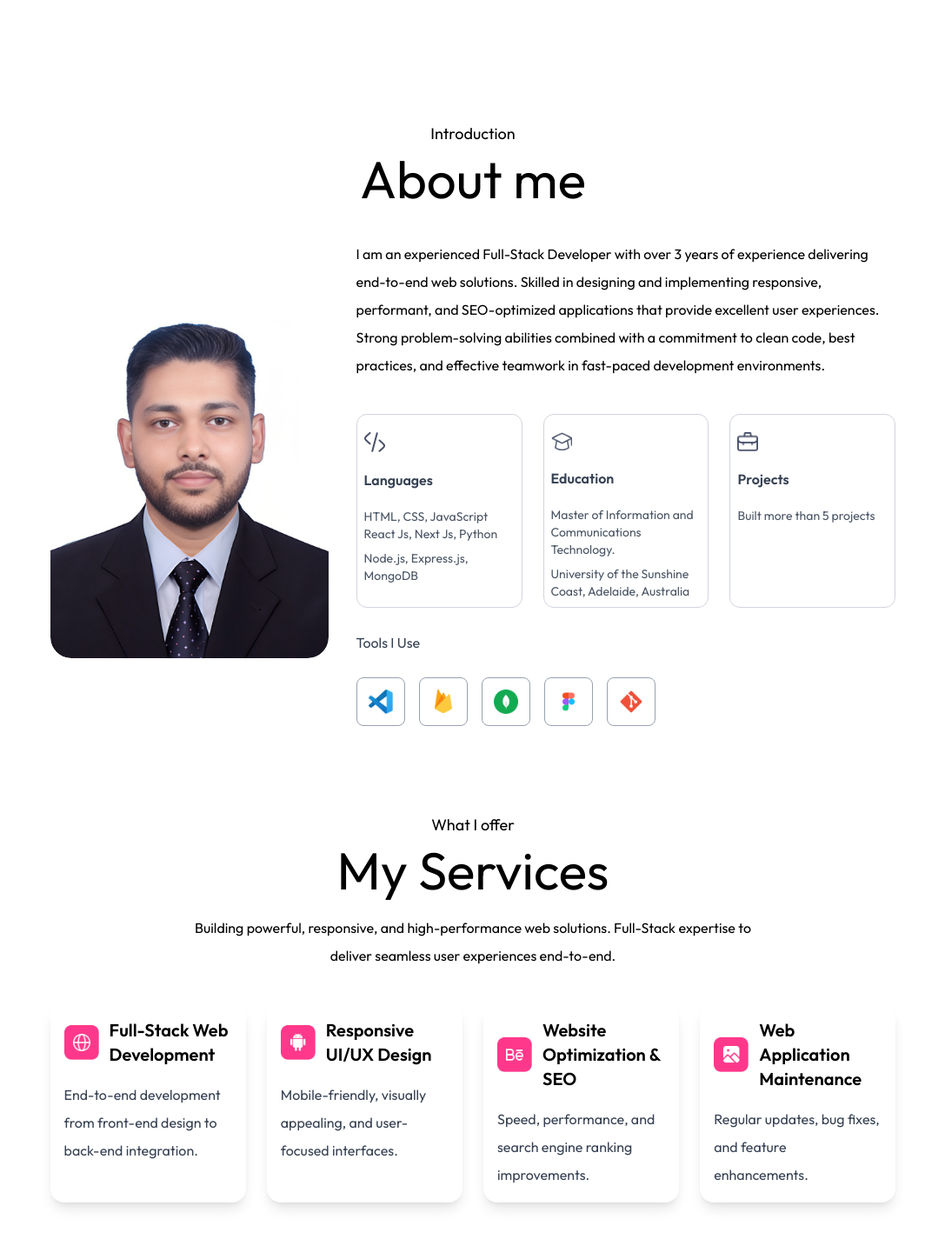
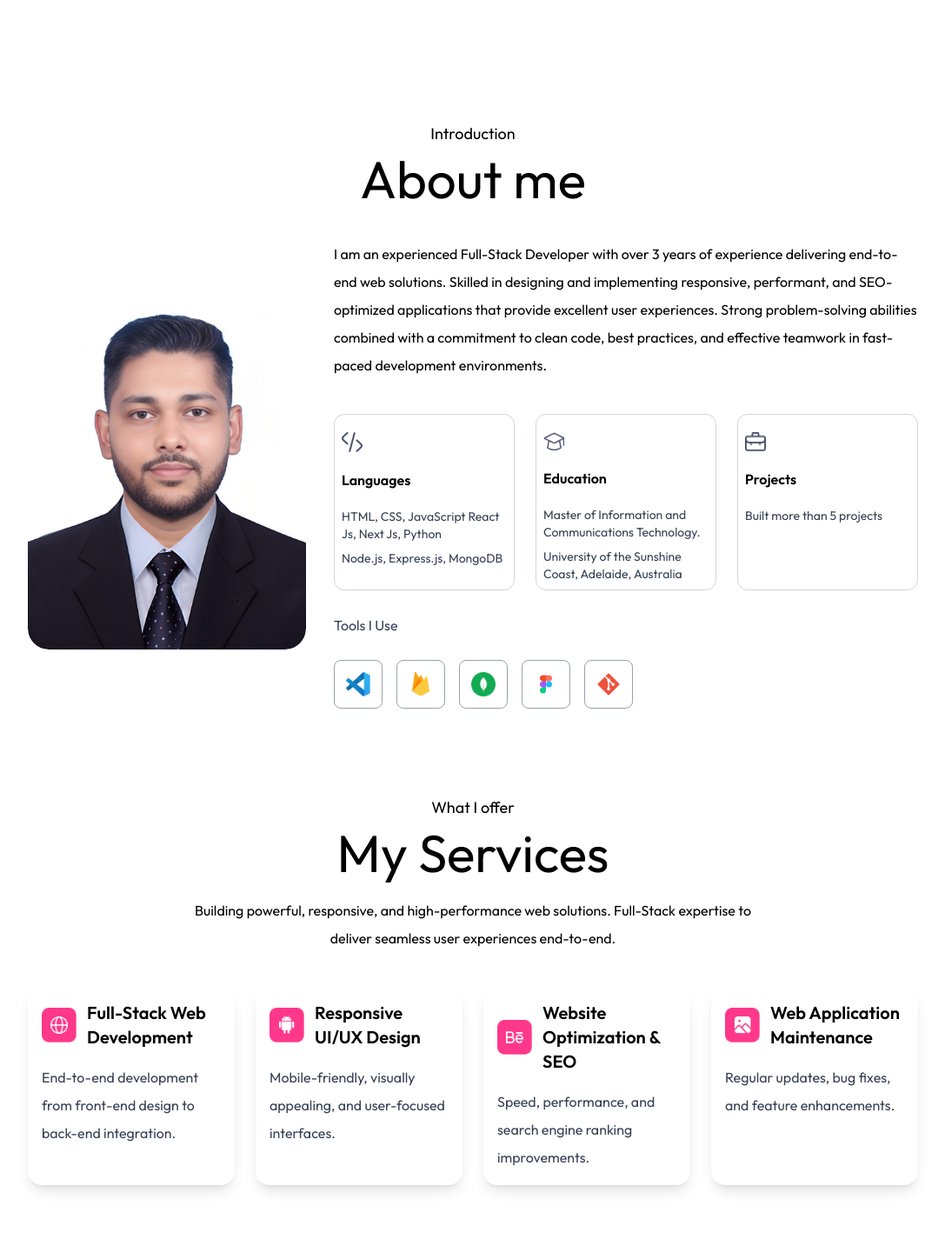
Before and after one commit to AsrafuzzamanKhan/portfolio-2025, a Next.js app: page / in a window 1280 px wide. Shown: the part 680-2128 px from the top of the page at 87% size, without its empty margins (96-1183 px from the left). Built offline with nearby package versions, Linux system fonts and the light colour scheme; a web font is replaced by a local one.

Commit message:
update resume

```diff
--- a/app/components/About.jsx
+++ b/app/components/About.jsx
@@ -4,7 +4,7 @@ import React from 'react'
 
 const About = () => {
     return (
-        <div id='about' className='w-full px-[12%] py-5 scroll-mt-20 bg-white '>
+        <div id='about' className='w-full px-[10%] py-5 scroll-mt-20 bg-white '>
             <h4 className='text-center mb-2 text-lg font-Ovo'>
                 Introduction
             </h4>
@@ -18,15 +18,15 @@ const About = () => {
                     <Image src={assets.profile_img} alt='profile' className='rounded-3xl w-full' />
                 </div>
                 <div className='flex-1'>
-                    <p className='mb-10 max-w-2xl '>I am an experienced Full-Stack Developer with over 3 years of experience delivering end-to-end web solutions. Skilled in designing and implementing responsive, performant, and SEO-optimized applications that provide excellent user experiences. Strong problem-solving abilities combined with a commitment to clean code, best practices, and effective teamwork in fast-paced development environments.</p>
+                    <p className='mb-10  '>I am an experienced Full-Stack Developer with over 3 years of experience delivering end-to-end web solutions. Skilled in designing and implementing responsive, performant, and SEO-optimized applications that provide excellent user experiences. Strong problem-solving abilities combined with a commitment to clean code, best practices, and effective teamwork in fast-paced development environments.</p>
                     <ul className='grid grid-cols-1 sm:grid-cols-3 gap-6 md:gap-3 lg:gap-6'>
                         {infoList.map(({ icon, iconDark, title, description, description2 }, index) => (<li
                             key={index}
                             className='border-[0.5px] border-gray-300 p-6 md:p-2 rounded-xl cursor-pointer hover:bg-[#fcf4ff] hover:-translate-y-1 duration-500 hover:shadow-black overflow-hidden'>
                             <Image src={icon} alt={title} className='w-7 md:w-5 lg:w-6 mt-3' />
-                            <h3 className='my-4 md:my-2 lg:my-4 font-semibold text-gray-700'>{title}</h3>
-                            <p className='text-gray-600 text-sm mb-2'>{description}</p>
-                            <p className='text-gray-600 text-sm '>{description2}</p>
+                            <h3 className='my-4 md:my-2 lg:my-4 font-semibold text-black'>{title}</h3>
+                            <p className='text-gray-700 text-sm mb-2'>{description}</p>
+                            <p className='text-gray-700 text-sm '>{description2}</p>
                         </li>))}
                     </ul>
                     <h4 className='my-6 text-gray-700'>
--- a/app/components/Contact.jsx
+++ b/app/components/Contact.jsx
@@ -30,7 +30,7 @@ const Contact = () => {
     return (
         <div
             id="contact"
-            className="w-full px-[12%] py-10 scroll-mt-20 "
+            className="w-full px-[10%] py-10 scroll-mt-20 "
         >
 
             <h4 className='text-center mb-2 text-lg font-Ovo'>
--- a/app/components/Experience.jsx
+++ b/app/components/Experience.jsx
@@ -4,7 +4,7 @@ import React from 'react'
 
 const Experience = () => {
     return (
-        <div id='experience' className='w-full px-[12%] py-10 scroll-mt-20 bg-white '>
+        <div id='experience' className='w-full px-[10%] py-10 scroll-mt-20 bg-white '>
 
             <h4 className="text-center mb-2 text-lg font-Ovo">
                 Where I've Worked
--- a/app/components/Navbar.jsx
+++ b/app/components/Navbar.jsx
@@ -31,7 +31,7 @@ const Navbar = () => {
                     <Image src={assets.logo} className='w-28 cursor-pointer mr-14' alt='logo' />
                 </a>
                 <ul className={`hidden lg:flex items-center gap-6 lg:gap-8  px-12 py-3   ${isScrolled ? 'bg-transparent' : ' rounded-full shadow-sm bg-opacity-50'}`}>
-                    <li className=''><a href="#home" className='font-Ovo hover:text-green-800'>Home</a></li>
+                    <li className=''><a href="#top" className='font-Ovo hover:text-green-800'>Home</a></li>
                     <li className='font-Ovo'><a href="#about" className='font-Ovo hover:text-green-800'>About me</a></li>
                     <li><a href="#services" className='font-Ovo hover:text-green-800'>Services</a></li>
                     <li><a href="#work" className='font-Ovo hover:text-green-800'>My work</a></li>
@@ -43,9 +43,9 @@ const Navbar = () => {
                     {/* <button>
                         <Image src={assets.moon_icon} alt='moon' className='w-6' />
                     </button> */}
-                    <a href="#contact" className=' hidden lg:flex items-center gap-3 px-10 border border-gray-500 rounded-full py-2.5 ml-4 font-Ovo'>
+                    <a href="#contact" className=' hidden lg:flex items-center gap-3 px-10 border border-gray-500 rounded-full py-2.5 ml-4 font-Ovo hover:bg-black hover:text-white hover:border-white transition duration-300'>
                         Contact <Image src={assets.arrow_icon}
-                            className='w-3 ' alt='contact' />
+                            className='w-3' id='contact' />
                     </a>
                     <button>
                         <Image
@@ -62,7 +62,7 @@ const Navbar = () => {
                         <Image onClick={closeSideMenu} src={assets.close_black} className='w-5 cursor-pointer' alt='logo' />
                     </div>
                     <li className='lg:hidden'>
-                        <a href="#home" className='font-Ovo' onClick={closeSideMenu}>Home</a>
+                        <a href="#top" className='font-Ovo' onClick={closeSideMenu}>Home</a>
                     </li>
                     <li className='lg:hidden'>
                         <a href="#about" className='font-Ovo' onClick={closeSideMenu}>About me</a>
--- a/app/components/Services.jsx
+++ b/app/components/Services.jsx
@@ -4,7 +4,7 @@ import React from 'react'
 
 const Services = () => {
     return (
-        <div id='services' className='w-full px-[12%] py-10 scroll-mt-20 bg-white '>
+        <div id='services' className='w-full px-[10%] py-10 scroll-mt-20 bg-white '>
 
             <h4 className='text-center mb-2 text-lg font-Ovo'>
                 What I offer
--- a/app/components/Work.jsx
+++ b/app/components/Work.jsx
@@ -4,7 +4,7 @@ import React from 'react'
 
 const Work = () => {
     return (
-        <div id='work' className='w-full px-[12%] py-10 scroll-mt-20 bg-white '>
+        <div id='work' className='w-full px-[10%] py-10 scroll-mt-20 bg-white '>
             <h4 className='text-center mb-2 text-lg font-Ovo'>
                 My portfolio
             </h4>
```
